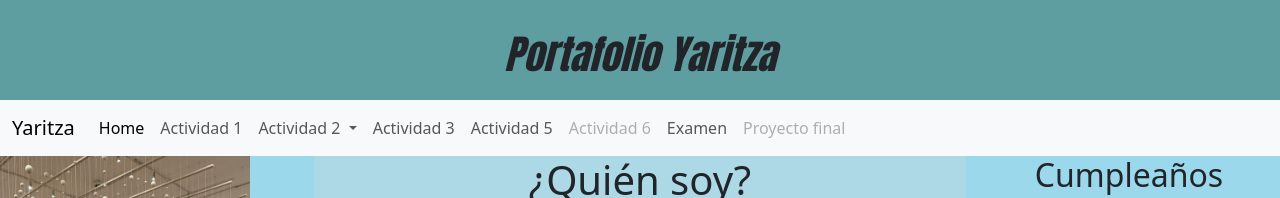
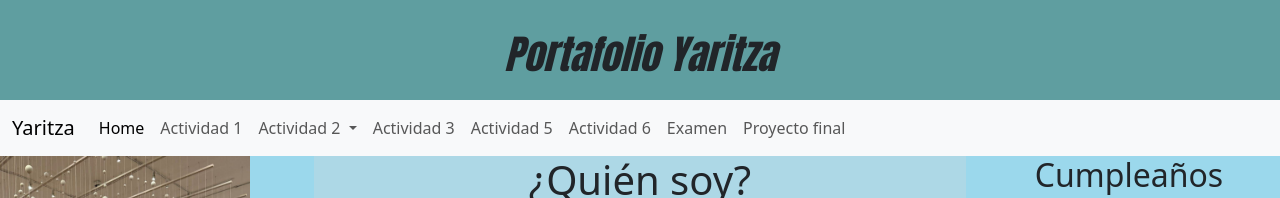
Before and after one commit to YaritzaMarin/zs22010253, a plain HTML site: page index.html in a window 1280 px wide. Shown: the top 198 px of the page. Drawn offline with nearby package versions, Linux system fonts and the light colour scheme.

Commit message:
Update index.html

```diff
--- a/index.html
+++ b/index.html
@@ -43,13 +43,13 @@
             </li>
               </li>
               <li class="nav-item">
-                <a class="nav-link disabled" aria-disabled="true">Actividad 6</a>
+                <a class="nav-link" href="https://www.canva.com/design/DAGdCOZoGvY/glFUIHnrw7lH0UUb-w4aCA/edit?ui=eyJEIjp7IlAiOnsiQiI6ZmFsc2V9fX0">Actividad 6</a>
               </li>
               <li class="nav-item">
                 <a class="nav-link" href="https://yaritzamarin.github.io/examen/">Examen</a>
               </li>
               <li class="nav-item">
-                <a class="nav-link disabled" aria-disabled="true">Proyecto final</a>
+                <a class="nav-link" href="https://tesorosdelmundo.github.io/Home/">Proyecto final</a>
               </li>
             </ul>
           </div>
```
